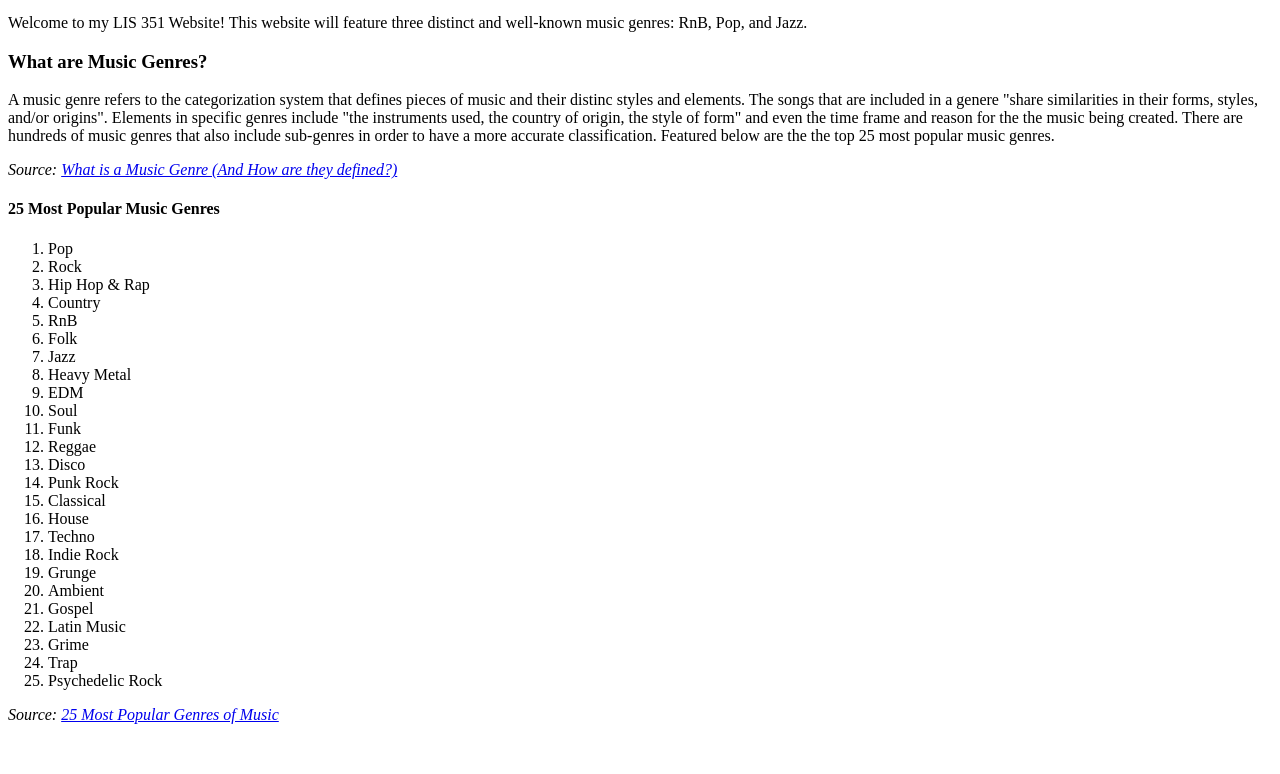
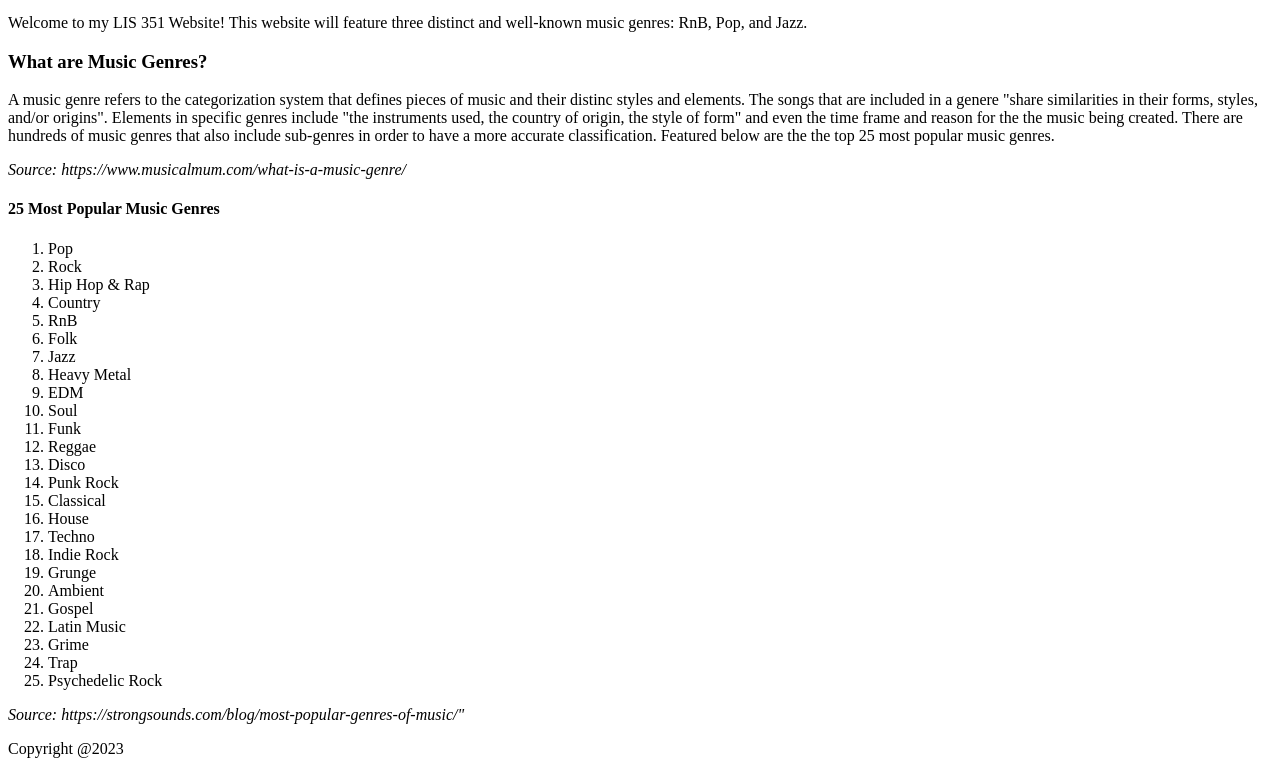
Before and after one commit to fnnbarrow/lis351-fatou.github.io, a plain HTML site: page index.html in a window 1280 px wide. Shown: the part 1177-1951 px from the top of the page. Before the commit the page ends 1909 px from the top, so only its background shows below. Drawn offline with Linux system fonts and the light colour scheme.

Commit message:
Add files via upload

```diff
--- a/index.html
+++ b/index.html
@@ -3,10 +3,9 @@
 <meta charset="UTF-8">
 <title> LIS 351 Music Genres  </title>
 <meta name="viewport" content="width=device-width,initial-scale=1">
-<link rel="stylesheet" href="">
+<link rel="stylesheet" type="text/css" href="stylesheet.css">
 <style>
 </style>
-<script src=""></script>
 
 
     <!--- Code above this line will not be displayed on the browser -->
@@ -30,7 +29,7 @@
 
         <h3> What are Music Genres? </h3>
             <p> A music genre refers to the categorization system that defines pieces of music and their distinc styles and elements. The songs that are included in a genere "share similarities in their forms, styles, and/or origins". Elements in specific genres include "the instruments used, the country of origin, the style of form" and even the time frame and reason for the the music being created. There are hundreds of music genres that also include sub-genres in order to have a more accurate classification. Featured below are the the top 25 most popular music genres.   </p>
-            <cite> Source: <a href= https://www.musicalmum.com/what-is-a-music-genre/" target="_blank"> What is a Music Genre (And How are they defined?) </a> </cite>
+            <cite> Source:  https://www.musicalmum.com/what-is-a-music-genre/ </cite>
 
         <h4> 25 Most Popular Music Genres </h4>
         <ol>
@@ -60,7 +59,8 @@
             <li> Trap </li>
             <li> Psychedelic Rock </li>
         </ol>
-		<cite> Source: <a href= https://strongsounds.com/blog/most-popular-genres-of-music/" target="_blank"> 25 Most Popular Genres of Music </a> </cite>
+        <cite> Source: https://strongsounds.com/blog/most-popular-genres-of-music/" </cite>
+        <p> Copyright @2023 </p>
 
     </body>
 
```
Lines whose indentation alone changed are shown as unchanged.
